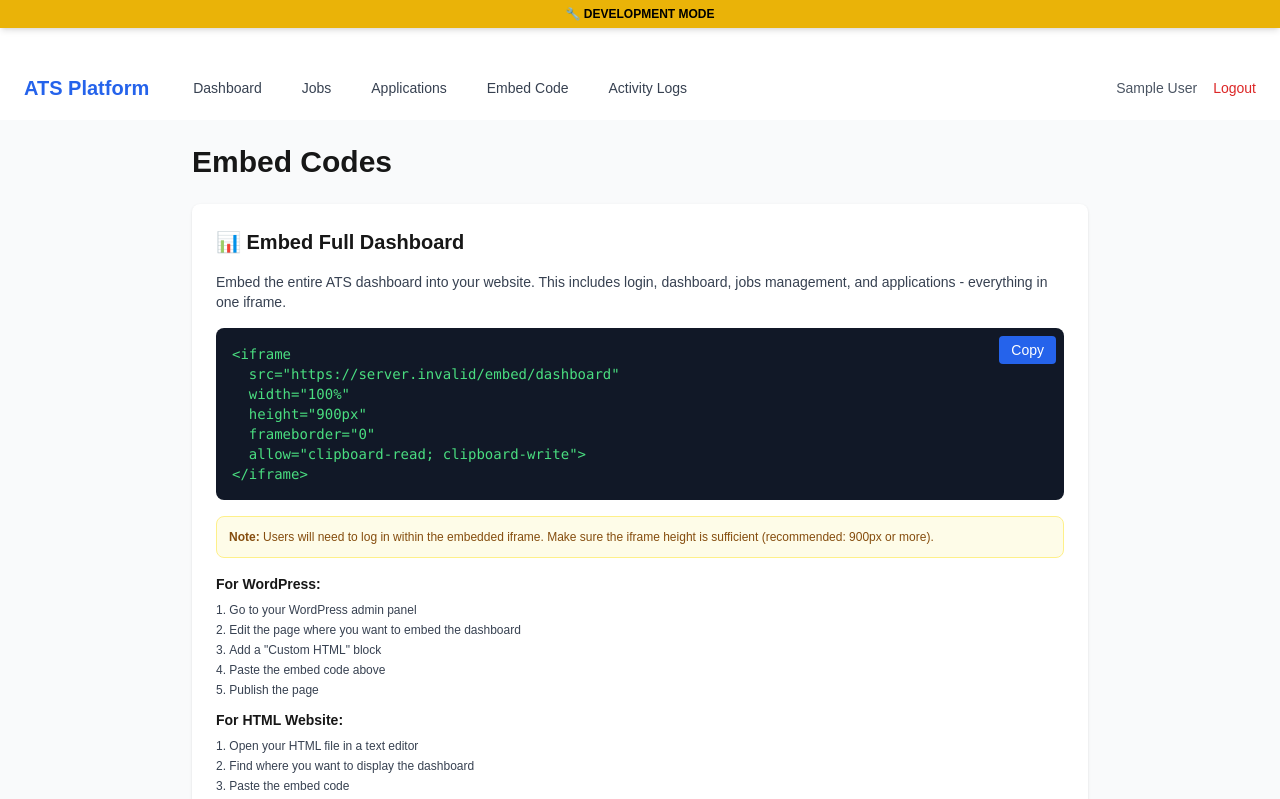
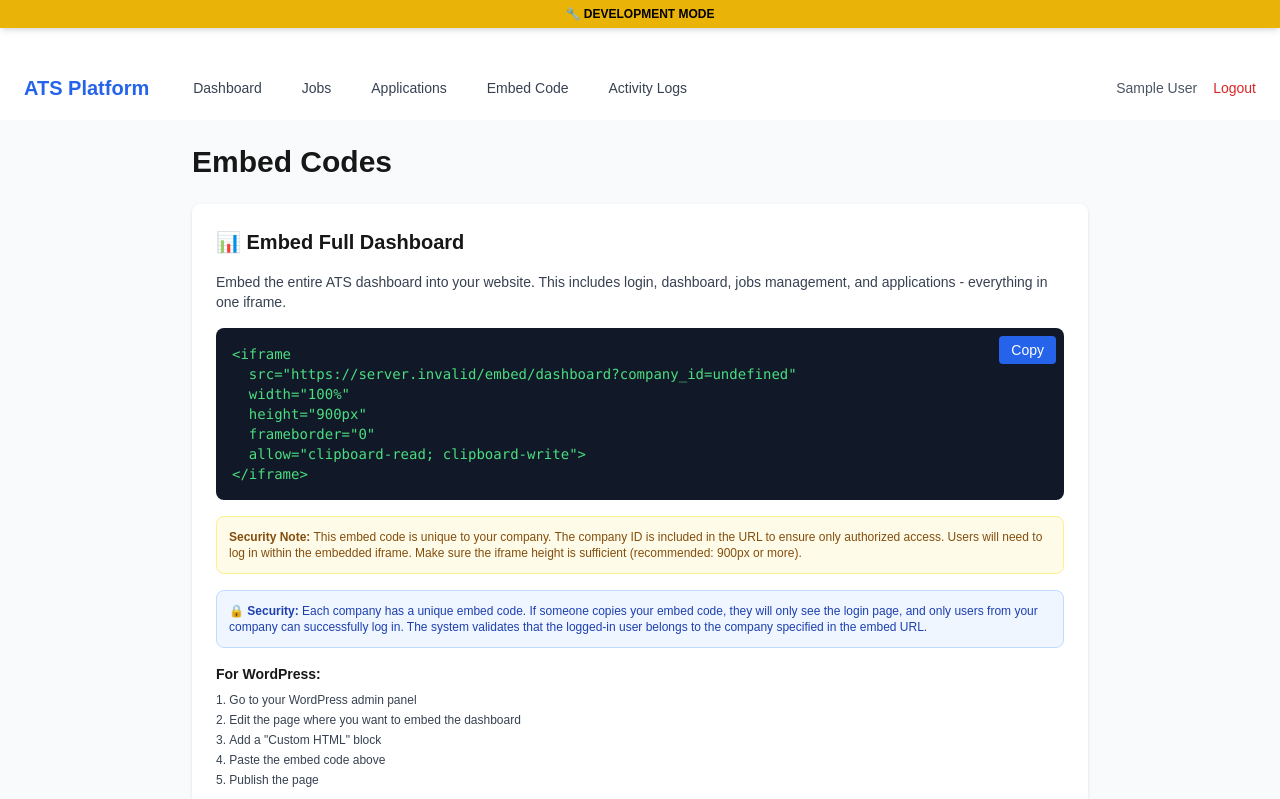
Before and after one commit to Suleman984/ats-system, a Next.js app in the folder frontend/: page /admin/dashboard/embed in a window 1280 px wide. Shown: the top 799 px of the page. Built offline with nearby package versions, Linux system fonts and the light colour scheme; no server answers; sample sign-in values are in the browser's storage.

Commit message:
embed feature enabled

```diff
--- a/frontend/app/admin/dashboard/embed/page.tsx
+++ b/frontend/app/admin/dashboard/embed/page.tsx
@@ -19,9 +19,9 @@ export default function EmbedPage() {
   frameborder="0">
 </iframe>`;
 
-  // Full Dashboard Embed Code (new)
+  // Full Dashboard Embed Code (new) - includes company_id for security
   const dashboardEmbedCode = `<iframe
-  src="${frontendUrl}/embed/dashboard"
+  src="${frontendUrl}/embed/dashboard?company_id=${user?.company_id}"
   width="100%"
   height="900px"
   frameborder="0"
@@ -63,9 +63,20 @@ export default function EmbedPage() {
           </div>
           <div className="bg-yellow-50 border border-yellow-200 rounded-lg p-3 mb-4">
             <p className="text-xs text-yellow-800">
-              <strong>Note:</strong> Users will need to log in within the
-              embedded iframe. Make sure the iframe height is sufficient
-              (recommended: 900px or more).
+              <strong>Security Note:</strong> This embed code is unique to your
+              company. The company ID is included in the URL to ensure only
+              authorized access. Users will need to log in within the embedded
+              iframe. Make sure the iframe height is sufficient (recommended:
+              900px or more).
+            </p>
+          </div>
+          <div className="bg-blue-50 border border-blue-200 rounded-lg p-3 mb-4">
+            <p className="text-xs text-blue-800">
+              <strong>🔒 Security:</strong> Each company has a unique embed
+              code. If someone copies your embed code, they will only see the
+              login page, and only users from your company can successfully log
+              in. The system validates that the logged-in user belongs to the
+              company specified in the embed URL.
             </p>
           </div>
           <div className="space-y-3">
--- a/frontend/app/embed/dashboard/layout.tsx
+++ b/frontend/app/embed/dashboard/layout.tsx
@@ -1,7 +1,7 @@
 "use client";
 
 import { useAuthStore } from "@/lib/store";
-import { useRouter } from "next/navigation";
+import { useRouter, useSearchParams } from "next/navigation";
 import { useEffect, useState } from "react";
 import Link from "next/link";
 
@@ -14,7 +14,11 @@ export default function EmbeddedDashboardLayout({
   const { isAuthenticated, user, logout, checkAuth, initialized } =
     useAuthStore();
   const router = useRouter();
+  const searchParams = useSearchParams();
   const [mounted, setMounted] = useState(false);
+
+  // Get company_id from URL to preserve it in navigation
+  const urlCompanyId = searchParams.get("company_id");
 
   useEffect(() => {
     setMounted(true);
@@ -23,10 +27,23 @@ export default function EmbeddedDashboardLayout({
 
   useEffect(() => {
     if (mounted && initialized && !isAuthenticated) {
-      // In embedded mode, redirect to login within the iframe
-      router.push("/embed/login");
+      // In embedded mode, redirect to login within the iframe with company_id
+      const loginUrl = urlCompanyId
+        ? `/embed/login?company_id=${urlCompanyId}`
+        : "/embed/login";
+      router.push(loginUrl);
     }
-  }, [isAuthenticated, initialized, mounted, router]);
+  }, [isAuthenticated, initialized, mounted, router, urlCompanyId]);
+
+  // Helper to add company_id to URLs
+  const getUrlWithCompanyId = (path: string) => {
+    if (urlCompanyId) {
+      return `${path}${
+        path.includes("?") ? "&" : "?"
+      }company_id=${urlCompanyId}`;
+    }
+    return path;
+  };
 
   if (!mounted || !initialized || !isAuthenticated) {
     return (
@@ -47,9 +64,15 @@ export default function EmbeddedDashboardLayout({
                 {user?.name || "ATS Dashboard"}
               </span>
               <div className="hidden md:flex space-x-3">
-                <NavLink href="/embed/dashboard">Dashboard</NavLink>
-                <NavLink href="/embed/dashboard/jobs">Jobs</NavLink>
-                <NavLink href="/embed/dashboard/applications">
+                <NavLink href={getUrlWithCompanyId("/embed/dashboard")}>
+                  Dashboard
+                </NavLink>
+                <NavLink href={getUrlWithCompanyId("/embed/dashboard/jobs")}>
+                  Jobs
+                </NavLink>
+                <NavLink
+                  href={getUrlWithCompanyId("/embed/dashboard/applications")}
+                >
                   Applications
                 </NavLink>
               </div>
--- a/frontend/app/embed/dashboard/page.tsx
+++ b/frontend/app/embed/dashboard/page.tsx
@@ -1,12 +1,13 @@
 "use client";
 
 import { useEffect, useState } from "react";
-import { useRouter } from "next/navigation";
+import { useRouter, useSearchParams } from "next/navigation";
 import { useAuthStore } from "@/lib/store";
 import { jobAPI, applicationAPI, Application } from "@/lib/api";
 
 export default function EmbeddedDashboardPage() {
   const router = useRouter();
+  const searchParams = useSearchParams();
   const { isAuthenticated, user } = useAuthStore();
   const [stats, setStats] = useState({
     totalJobs: 0,
@@ -18,16 +19,41 @@ export default function EmbeddedDashboardPage() {
     []
   );
   const [loading, setLoading] = useState(true);
+  const [error, setError] = useState("");
+
+  // Get company_id from URL
+  const urlCompanyId = searchParams.get("company_id");
 
   useEffect(() => {
-    if (!isAuthenticated) {
-      router.push("/embed/login");
+    // Validate company_id is present in URL
+    if (!urlCompanyId) {
+      setError(
+        "Invalid embed code: Company ID is missing. Please use the embed code from your dashboard."
+      );
+      setLoading(false);
       return;
     }
-    if (isAuthenticated) {
+
+    // If not authenticated, redirect to login with company_id
+    if (!isAuthenticated) {
+      router.push(`/embed/login?company_id=${urlCompanyId}`);
+      return;
+    }
+
+    // Validate that logged-in user's company_id matches URL company_id
+    if (user?.company_id !== urlCompanyId) {
+      setError(
+        "Security Error: The embed code does not match your account. Please log out and use the correct embed code from your dashboard."
+      );
+      setLoading(false);
+      return;
+    }
+
+    // All validations passed, fetch dashboard data
+    if (isAuthenticated && user?.company_id === urlCompanyId) {
       fetchDashboardData();
     }
-  }, [isAuthenticated, router]);
+  }, [isAuthenticated, user, urlCompanyId, router]);
 
   const fetchDashboardData = async () => {
     try {
@@ -57,6 +83,26 @@ export default function EmbeddedDashboardPage() {
     return (
       <div className="flex items-center justify-center h-64">
         <div className="text-gray-600">Loading...</div>
+      </div>
+    );
+  }
+
+  if (error) {
+    return (
+      <div className="flex items-center justify-center h-64 p-4">
+        <div className="bg-red-50 border border-red-200 rounded-lg p-6 max-w-md">
+          <h3 className="text-red-800 font-bold mb-2">⚠️ Security Error</h3>
+          <p className="text-red-700 text-sm mb-4">{error}</p>
+          <button
+            onClick={() => {
+              useAuthStore.getState().logout();
+              router.push(`/embed/login?company_id=${urlCompanyId || ""}`);
+            }}
+            className="bg-red-600 text-white px-4 py-2 rounded-lg text-sm hover:bg-red-700"
+          >
+            Go to Login
+          </button>
+        </div>
       </div>
     );
   }
--- a/frontend/app/embed/login/page.tsx
+++ b/frontend/app/embed/login/page.tsx
@@ -1,12 +1,13 @@
 "use client";
 
 import { useState, useEffect } from "react";
-import { useRouter } from "next/navigation";
+import { useRouter, useSearchParams } from "next/navigation";
 import { authAPI } from "@/lib/api";
 import { useAuthStore } from "@/lib/store";
 
 export default function EmbeddedLoginPage() {
   const router = useRouter();
+  const searchParams = useSearchParams();
   const login = useAuthStore((state) => state.login);
   const [formData, setFormData] = useState({
     email: "",
@@ -15,6 +16,9 @@ export default function EmbeddedLoginPage() {
   const [error, setError] = useState("");
   const [loading, setLoading] = useState(false);
   const [mounted, setMounted] = useState(false);
+
+  // Get company_id from URL
+  const urlCompanyId = searchParams.get("company_id");
 
   useEffect(() => {
     setMounted(true);
@@ -27,8 +31,24 @@ export default function EmbeddedLoginPage() {
 
     try {
       const response = await authAPI.login(formData);
+      const loggedInCompanyId = response.data.admin.company_id;
+
+      // Validate company_id if provided in URL
+      if (urlCompanyId && loggedInCompanyId !== urlCompanyId) {
+        setError(
+          "This login does not match the embed code. Please use the correct embed code for your company."
+        );
+        setLoading(false);
+        return;
+      }
+
       login(response.data.admin, response.data.token);
-      router.push("/embed/dashboard");
+
+      // Redirect to dashboard with company_id
+      const redirectUrl = urlCompanyId
+        ? `/embed/dashboard?company_id=${urlCompanyId}`
+        : `/embed/dashboard?company_id=${loggedInCompanyId}`;
+      router.push(redirectUrl);
     } catch (err: any) {
       setError(err.response?.data?.error || "Login failed");
     } finally {
```
